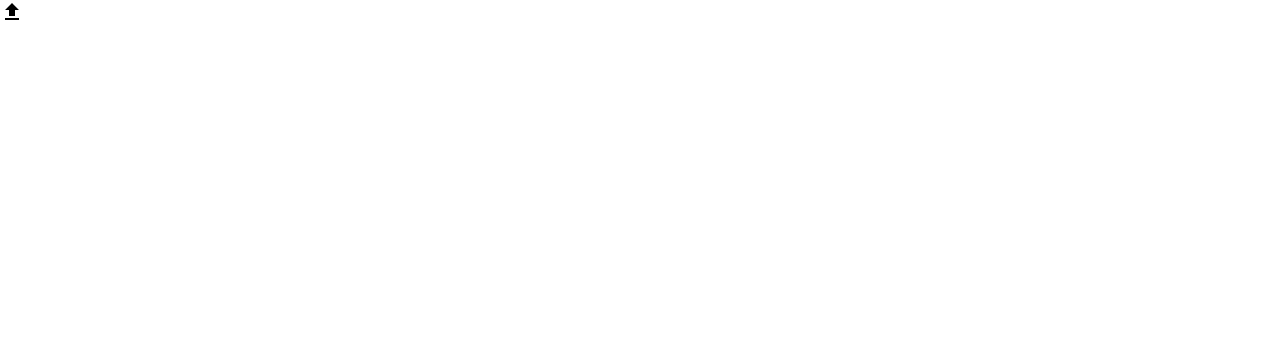
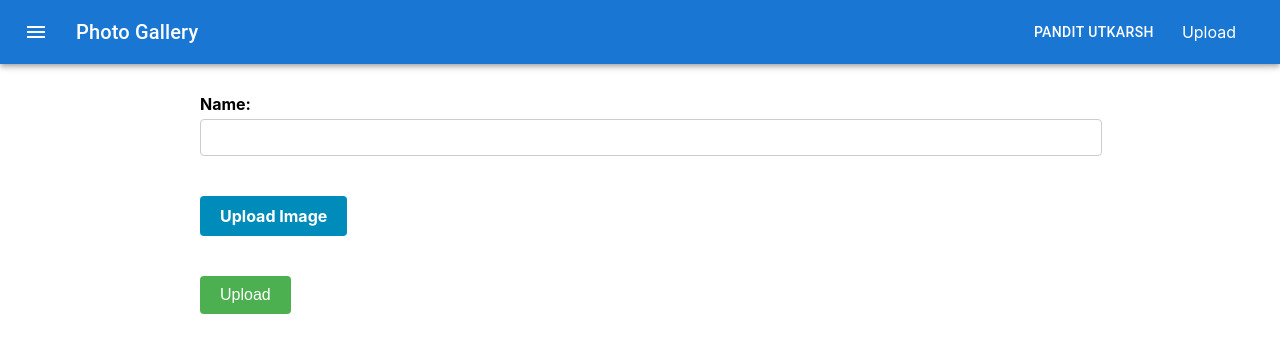
Before and after one commit to Utkp5/Photo-gallery-project-using-fs-frontend-, a React (Create React App) app: page /Upload in a window 1280 px wide. Shown: the top 352 px of the page. Built offline with nearby package versions, Linux system fonts and the light colour scheme.

Commit message:
update  chng

```diff
--- a/src/App.js
+++ b/src/App.js
@@ -1,6 +1,6 @@
 import { BrowserRouter as Router, Routes, Route } from 'react-router-dom';
 import Home from './Components/Home/Home';
-import { Upload } from '@mui/icons-material';
+import Upload from './Components/Upload/Upload';
 
 function App() {
   return (
--- a/src/Components/Home/Home.css
+++ b/src/Components/Home/Home.css
@@ -1,7 +1,19 @@
-form {
-    max-width: 400px;
-    margin: 0 auto;
-  }
+.navlink {
+  text-decoration: none;
+  color: #fff;
+  margin: 0 20px;
+  padding: -8px 11px;
+}
+
+.updateform
+{
+  padding: 30px 200px;
+  display: flex;
+  flex-direction: column;
+  align-items: flex-start;
+  height: 78vh;
+  justify-content: flex-start;
+}
 
   label {
     display: block;
@@ -15,6 +27,7 @@ form {
     cursor: pointer;
     background-color: #008CBA;
     color: #fff;
+    margin-bottom: 30px;
     border: none;
     border-radius: 4px;
     font-size: 1rem;
@@ -24,12 +37,12 @@ form {
     margin-right: 5px;
   }
 
-  input[type="text"],
-  input[type="file"] {
+  input[type="text"]
+ {
     display: block;
     width: 100%;
     padding: 10px;
-    margin-bottom: 10px;
+    margin-bottom: 40px;
     border-radius: 4px;
     border: 1px solid #ccc;
   }
@@ -37,6 +50,7 @@ form {
   button[type="submit"] {
     margin-top: 10px;
     padding: 10px 20px;
+    cursor: pointer;
     background-color: #4CAF50;
     color: #fff;
     border: none;
--- a/src/Components/Navbar/Navbar.js
+++ b/src/Components/Navbar/Navbar.js
@@ -6,7 +6,8 @@ import Typography from '@mui/material/Typography';
 import Button from '@mui/material/Button';
 import IconButton from '@mui/material/IconButton';
 import MenuIcon from '@mui/icons-material/Menu';
-
+import { NavLink } from 'react-router-dom';
+import '../Home/Home.css';
 
 function Navbar() {
   return (
@@ -20,7 +21,7 @@ function Navbar() {
               </IconButton>
               <Typography variant="h6" component="div" sx={{ flexGrow: 1 }}>Photo Gallery</Typography>
               <Button color="inherit">Pandit Utkarsh</Button>
-              <Button color="inherit">Upload</Button>
+             <NavLink to={"/Upload"} className="navlink">Upload</NavLink>
             </Toolbar>
           </AppBar>
         </Box>
--- a/src/Components/Upload/Upload.js
+++ b/src/Components/Upload/Upload.js
@@ -1,18 +1,57 @@
-import React from "react";
+import React, { useState } from "react";
 import "../Home/Home.css";
+import Navbar from "../Navbar/Navbar";
+import axios from "axios";
 
 function Upload() {
+
+  const [photo,setphoto] = useState("");
+  const [category,setcategory] = useState("");
+
+
+
+  const handleUpload = async() => {
+
+    try {
+
+      const uploadData = new FormData();
+      uploadData.append("category", category);
+      uploadData.append("photo", photo);
+
+      const res = await axios.post("http://localhost:5000/api/Gallery/add-photo",uploadData);
+      console.log(res);
+
+    } catch (error) {
+
+    }
+  }
+
+
   return (
     <div>
-      <label for="name">Name:</label>
-      <input type="text" id="name" name="name" required />
 
-      <label for="imageUpload" class="custom-file-upload">
-        <i class="fas fa-cloud-upload-alt"></i> Choose Image
-      </label>
-      <input type="file" id="imageUpload" name="imageUpload" required />
+    <Navbar />
 
-      <button type="submit">Upload</button>
+      <div className="updateform">
+        <label for="name">Name:</label>
+        <input type="text" id="name" name="category" required  onChange={(e) => setcategory(e.target.value)}/>
+
+        <label class="custom-file-upload">
+        {photo ? photo.name : "Upload Image"}
+        <input type="file" id="imageUpload" name="photo" accept="image/*" hidden onChange={(e) => setphoto(e.target.files[0])}/>
+        </label>
+
+        <div>
+        {photo && (
+          <img src={URL.createObjectURL(photo)} alt="photo" height={"200px"} style={{height : "200px"}} />
+        )}
+        </div>
+
+
+        <button type="submit" onClick={handleUpload}>Upload</button>
+      </div>
+
+
     </div>
   );
 }
```
